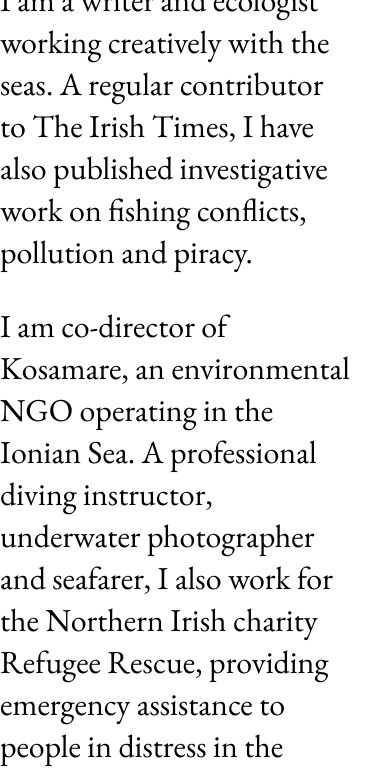
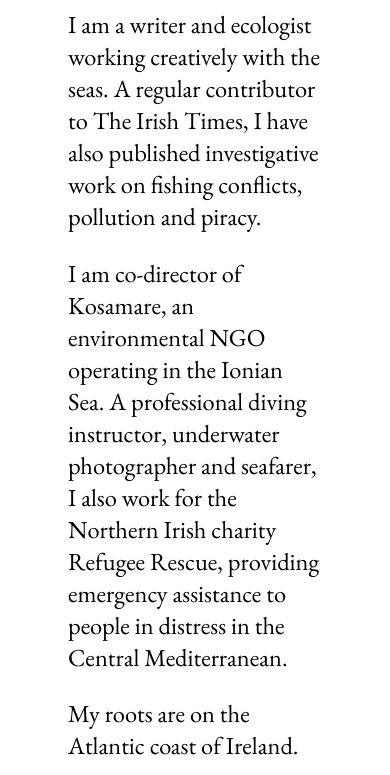
Before and after one commit to soniaturcotte/alexandermcmaster, a website: page index.html in a window 390 px wide. Shown: the part 116-891 px from the top of the page. Drawn offline with nearby package versions, Linux system fonts and the light colour scheme.

Commit message:
add temp css

```diff
--- a/index.html
+++ b/index.html
@@ -1,12 +1,31 @@
 <!DOCTYPE html>
-<html>
+<html lang="en">
 
 <head>
 	<title>Alexander Mcmaster</title>
     <meta charset="utf-8">
     <meta http-equiv="X-UA-Compatible" content="IE=edge">
     <meta name="viewport" content="width=device-width, initial-scale=1">
-    <link rel="stylesheet" href="/main.css" type="text/css" charset="utf-8" />
+    <style>
+        @import url('https://fonts.googleapis.com/css2?family=EB+Garamond&display=swap');
+
+        body {
+            margin: 10em;
+            max-width: 90%;
+        }
+
+        h1, p {
+            font-family: 'EB Garamond', serif;
+            font-size: 1.8em;
+            font-weight: 400;
+        }
+        @media screen and (max-width: 600px) {
+            body {
+                margin: 5em;
+                font-size: 85%;
+            }
+        }
+        </style>
 </head>
 
 <body>
--- a/main.css
+++ b/main.css
@@ -1,7 +1,7 @@
 @import url('https://fonts.googleapis.com/css2?family=EB+Garamond&display=swap');
 
   body {
-    margin: 0;
+    margin: 10em;
     max-width: 90%;
   }
 
```
Also changed, not shown: _site/index.html.
